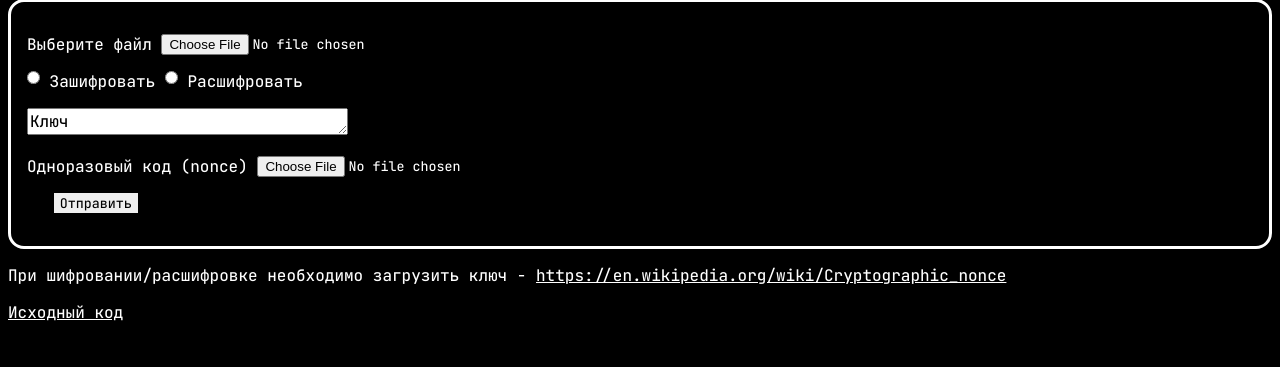
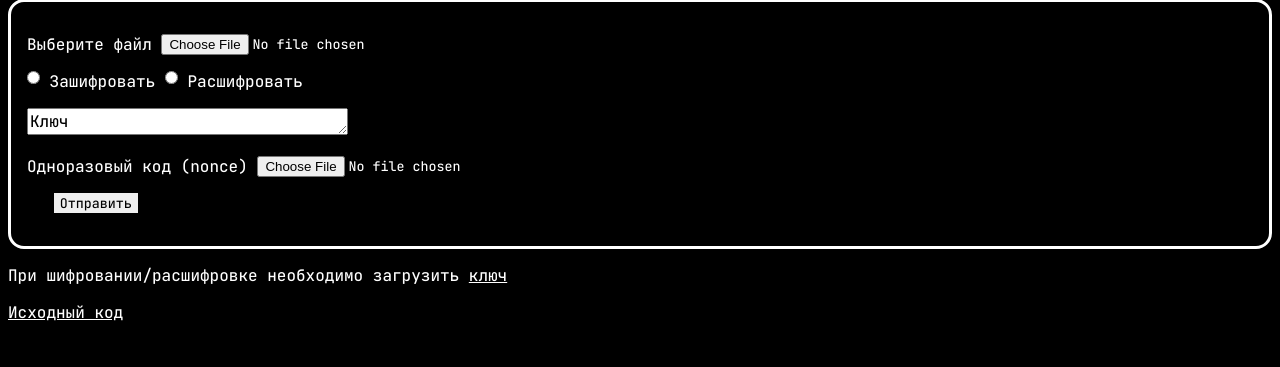
Before and after one commit to mb6ockatf/aes-n-flask, a Flask app: page / in a window 1280 px wide. Shown: the part 82-449 px from the top of the page. Run offline with Flask 2, Linux system fonts and the light colour scheme; parts of the project's set-up code (start-up, migrations or seed data) failed here and were passed over.

Commit message:
fix: link

```diff
--- a/src/templates/landing.html
+++ b/src/templates/landing.html
@@ -30,7 +30,7 @@
 </div>
 </form>
 <p>
-При шифровании/расшифровке необходимо загрузить ключ -
-<a href="">https://en.wikipedia.org/wiki/Cryptographic_nonce</a>
+При шифровании/расшифровке необходимо загрузить
+<a href="https://en.wikipedia.org/wiki/Cryptographic_nonce">ключ</ a>
 </p>
 {% endblock %}
```
